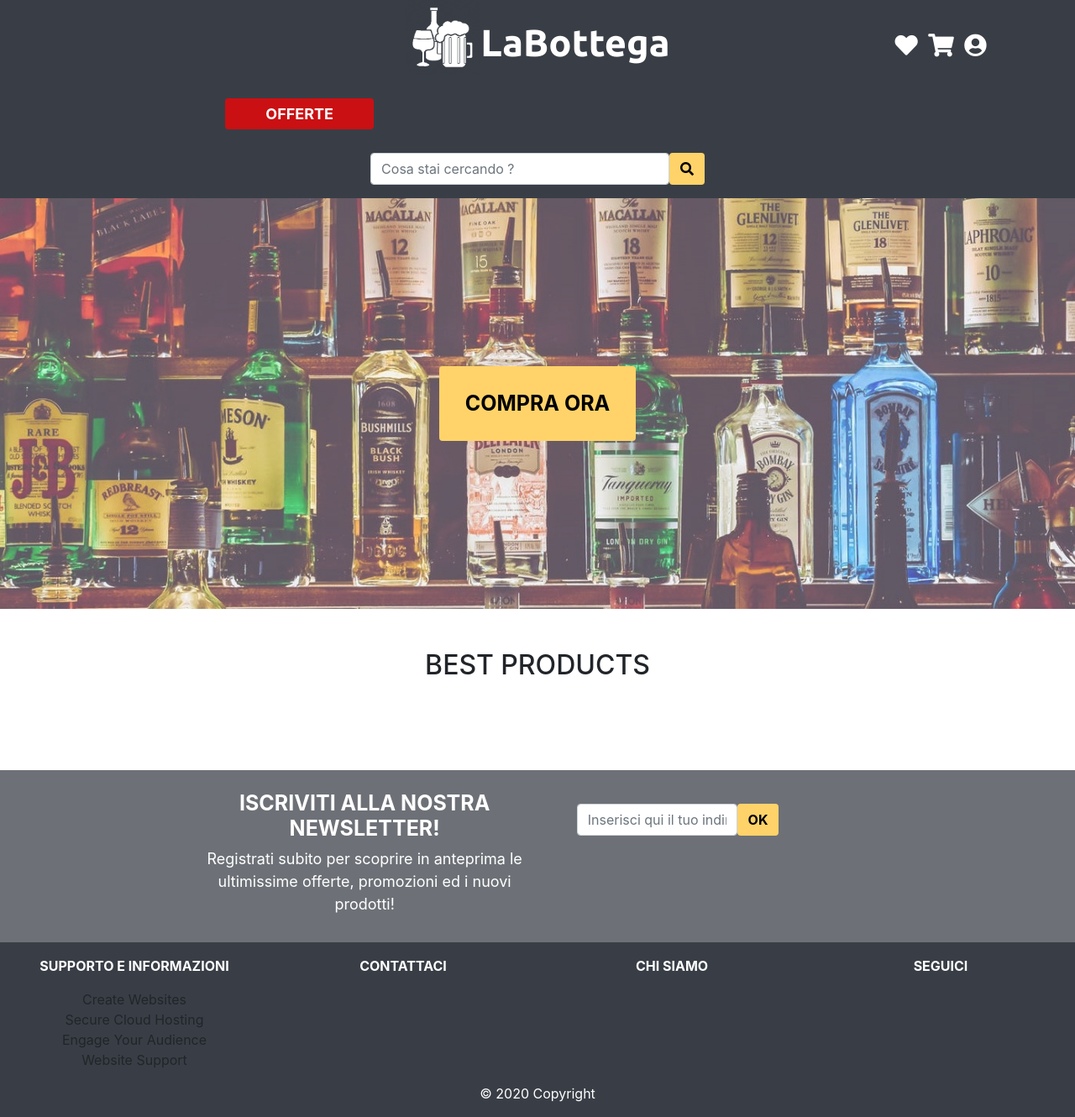
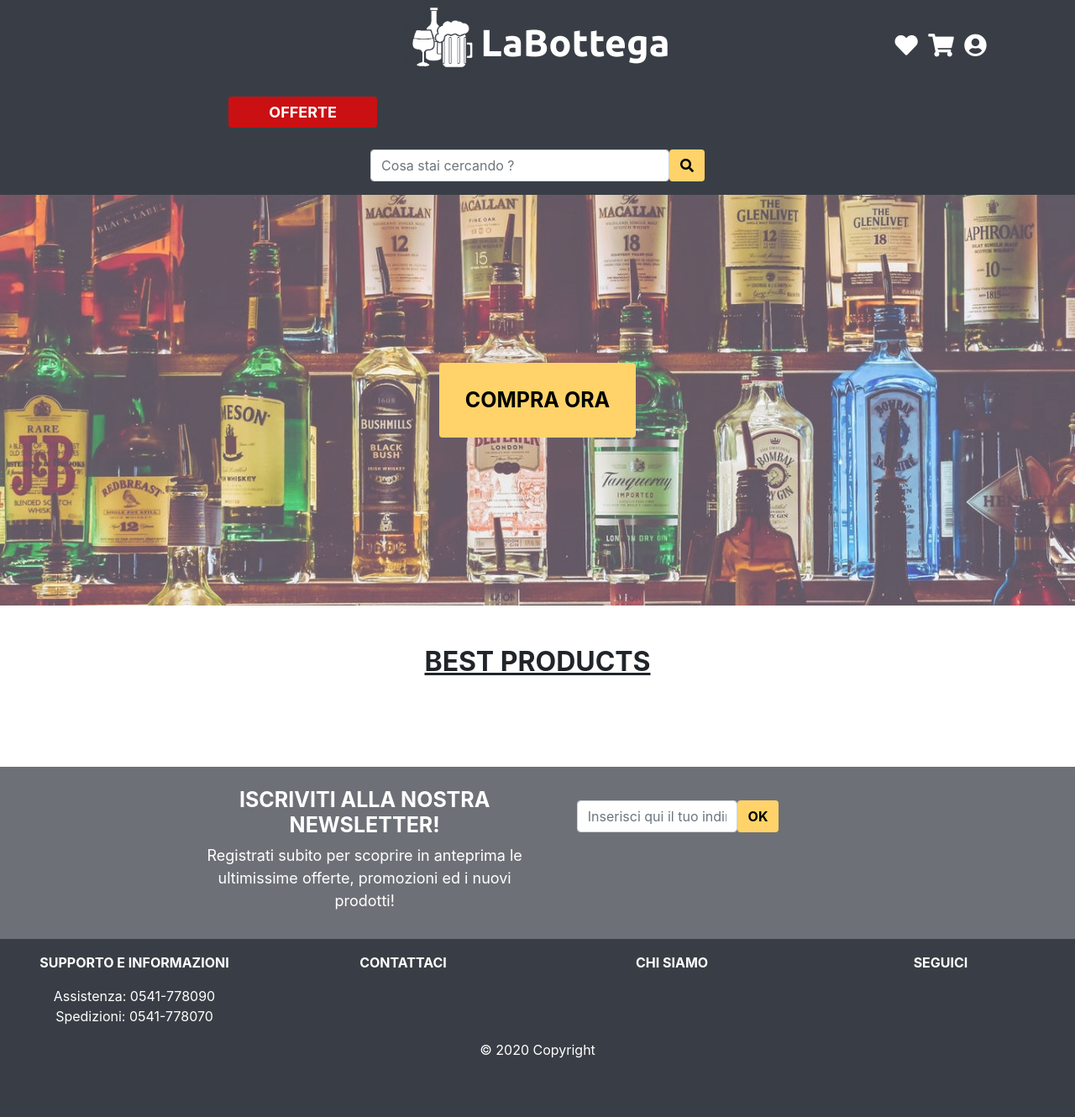
Before and after one commit to giacomoaccursi/labottega, a PHP site: page / in a window 1280 px wide, after a click on "SUPPORTO E INFORMAZIONI". Shown: the whole page at 84% size. After the commit the page ends 1260 px from the top, so only its background shows below. Run offline with PHP 8.4, Linux system fonts and the light colour scheme; data that the repository does not hold is empty; some libraries are stand-ins or nearby versions.

Commit message:
added footer

```diff
--- a/database/database.php
+++ b/database/database.php
@@ -316,7 +316,7 @@
     }
 
     public function getOrderDetails($idOrdine){
-        $stmt = $this->db->prepare("SELECT prodotti.nome, ordini.id, dettagliOrdini.prezzo
+        $stmt = $this->db->prepare("SELECT prodotti.nome, prodotti.immagine, ordini.id, dettagliOrdini.prezzo, dettagliOrdini.quantita
                                     FROM dettagliOrdini,ordini,prodotti
                                     WHERE dettagliOrdini.idOrdine = ordini.id AND dettagliOrdini.idProdotto = prodotti.id AND dettagliOrdini.idOrdine = ?");
         $stmt->bind_param('i', $idOrdine);
--- a/public/css/style.css
+++ b/public/css/style.css
@@ -139,6 +139,10 @@
     font-family: 'Ubuntu', sans-serif !important;
 }
 
+.page-title{
+    font-weight: bold;
+    text-decoration: underline;
+}
 a#title-link{
     color:rgb(0, 0, 0);
     text-decoration: none;
@@ -174,9 +178,14 @@
 
 .nav-link{
     font-weight: bold;
-    color:black !important;
+    color:rgb(255, 255, 255);
+    font-size: 18px;
+}
 
+.nav-link:hover{
+    color:rgb(207, 23, 23);
 }
+
 
 span.offerte{
     background-color: rgba(255, 0, 0, 0.733);
@@ -448,7 +457,7 @@
 
 
     .navbar .nav-item .dropdown-menu{   display:block; opacity: 0;  visibility: hidden; border:none; }
-	.navbar .nav-item:hover .nav-link{ color: #fff;  }
+	.navbar .nav-item:hover .nav-link{ color: #ffd369;  }
     .navbar .nav-item:hover .dropdown-menu{ opacity:1; visibility:visible; border:none; }
 
 }
--- a/riepilogo_ordine.php
+++ b/riepilogo_ordine.php
@@ -20,7 +20,7 @@
     $totaleOrdine += $speseDiSpedizione;
     $idOrdine = $dbh->addNewOrder($totaleOrdine, $_SESSION["id"], $idSpedizione, $_POST["metodoPagamento"], "Inlavorazione");
     foreach ($prodotti as $prodotto) {
-        $dbh->addNewOrderDetail($prodotto["idProdotto"], $idOrdine, $totaleOrdine, $prodotto["quantitàDaComprare"]);
+        $dbh->addNewOrderDetail($prodotto["idProdotto"], $idOrdine, $prodtto["prezzoFin"], $prodotto["quantitàDaComprare"]);
     }
     $dbh->deleteCartProducts($_SESSION["id"]);
     require 'template/base.php';
--- a/template/base.php
+++ b/template/base.php
@@ -54,7 +54,7 @@
                   <ul class="navbar-nav text-center col-md-12 nopadding">
                     <?php foreach ($templateParams["categorie"] as $categoria) : ?>
                       <li class="nav-item dropdown col-md-3">
-                        <a class="nav-link text-uppercase text-white" href="prodotti.php?cat=<?php echo $categoria["id"]; ?>"><?php echo $categoria["nome"]; ?></a>
+                        <a class="nav-link text-uppercase" href="prodotti.php?cat=<?php echo $categoria["id"]; ?>"><?php echo $categoria["nome"]; ?></a>
                         <ul class="dropdown-menu text-center col-12 m-0">
                           <?php foreach ($templateParams["sottoCategorie"] as $subCategoria) :
                             if ($subCategoria["idCategoria"] == $categoria["id"]) : ?>
@@ -67,8 +67,8 @@
                       </li>
 
                     <?php endforeach; ?>
-                    <li class="nav-item col-md-3">
-                      <a class="btn nav-link" href="prodotti.php?sales=1"><span class="rounded offerte px-md-5 px-3 py-2 text-white font-weight-bold">OFFERTE</span></a>
+                    <li class="col-md-3">
+                      <a class="btn" href="prodotti.php?sales=1"><span class="rounded offerte px-md-5 px-3 py-2 text-white font-weight-bold">OFFERTE</span></a>
                     </li>
                   </ul>
                 </div>
@@ -148,11 +148,9 @@
             </div>
             <div id="collapseOne" class="collapse" role="tabpanel" aria-labelledby="headingOne">
               <div class="card-block">
-                <ul class="widget-list list-unstyled p-0">
-                  <li>Create Websites</li>
-                  <li>Secure Cloud Hosting</li>
-                  <li>Engage Your Audience</li>
-                  <li>Website Support</li>
+                <ul class="widget-list list-unstyled p-0 text-white">
+                  <li>Assistenza: 0541-778090</li>
+                  <li>Spedizioni: 0541-778070</li>
                 </ul>
               </div>
             </div>
@@ -169,12 +167,9 @@
             </div>
             <div id="collapseTwo" class="collapse" role="tabpanel" aria-labelledby="headingTwo">
               <div class="card-block">
-                <ul class="widget-list list-unstyled">
-                  <li>About</li>
-                  <li></li>
-                  <li></li>
-                  <li></li>
-                  <li></li>
+                <ul class="widget-list list-unstyled  p-0 text-white text-center ">
+                  <li>Mail: labottega@gmail.com</li>
+                  <li>Tel: 0541-778050</li>
                 </ul>
               </div>
             </div>
@@ -191,10 +186,10 @@
             </div>
             <div id="collapseThree" class="collapse" role="tabpanel" aria-labelledby="headingThree">
               <div class="card-block">
-                <ul class="widget-list list-unstyled p-0">
-                  <li></li>
-                  <li></li>
-                  <li></li>
+                <ul class="widget-list list-unstyled p-0 text-white">
+                  <li>LaBottega s.r.l</li>
+                  <li>Via Bertola, 13</li>
+                  <li>Rimini - IT</li>
                   <li></li>
                 </ul>
               </div>
@@ -212,10 +207,10 @@
             </div>
             <div id="collapseFour" class="collapse" role="tabpanel" aria-labelledby="headingFour">
               <div class="card-block">
-                <ul class="widget-list list-unstyled p-0">
-                  <li></li>
-                  <li></li>
-                  <li></li>
+                <ul class="widget-list list-unstyled p-0 text-white">
+                  <li><i class="fab fa-facebook"> Facebook</i></li>
+                  <li><i class="fab fa-instagram"> Instagram</i></li>
+                  <li><i class="fab fa-twitter"> Twitter</i></li>
                   <li></li>
                 </ul>
               </div>
--- a/template/home.php
+++ b/template/home.php
@@ -7,7 +7,7 @@
   </div>
 
 
-  <h2 class="text-center py-5">BEST PRODUCTS</h2>
+  <h2 class="text-center py-5 page-title">BEST PRODUCTS</h2>
 
 
   <div class="row justify-content-center">
--- a/template/prodotti_template.php
+++ b/template/prodotti_template.php
@@ -1,5 +1,5 @@
 <?php if (count($templateParams["prodotti"]) > 0) : ?>
-    <h2 class="text-center mt-2"><?php echo ($templateParams["titoloCategoria"]); ?></h2>
+    <h2 class="text-center mt-2 page-title p-3 text-uppercase"><?php echo ($templateParams["titoloCategoria"]); ?></h2>
     <div class="col-12 text-center py-3">
         <select onchange="location = 'prodotti.php?page=1&order='+this.value+
     '<?php if (isset($templateParams['categoriaCorrente'])) {
--- a/template/user_dashboard.php
+++ b/template/user_dashboard.php
@@ -33,7 +33,7 @@
                 <td header="data"><?php echo ($ordine["dataOrdine"]); ?></td>
                 <td header="stato"><?php echo ($ordine["stato"]); ?></td>
                 <td header="totale"><?php echo ($ordine["totaleOrdine"]); ?> €</td>
-                <td header="dettagli"><a href="#">Visualizza articoli </a></td>
+                <td header="dettagli"><a href="order_details.php?id=<?php echo $ordine["id"]?>">Visualizza articoli </a></td>
               </tr>
             <?php endforeach; ?>
           </tbody>
```
Also changed, not shown: order_details.php (added, +18 -0 lines), template/order_details_template.php (added, +32 -0 lines).
